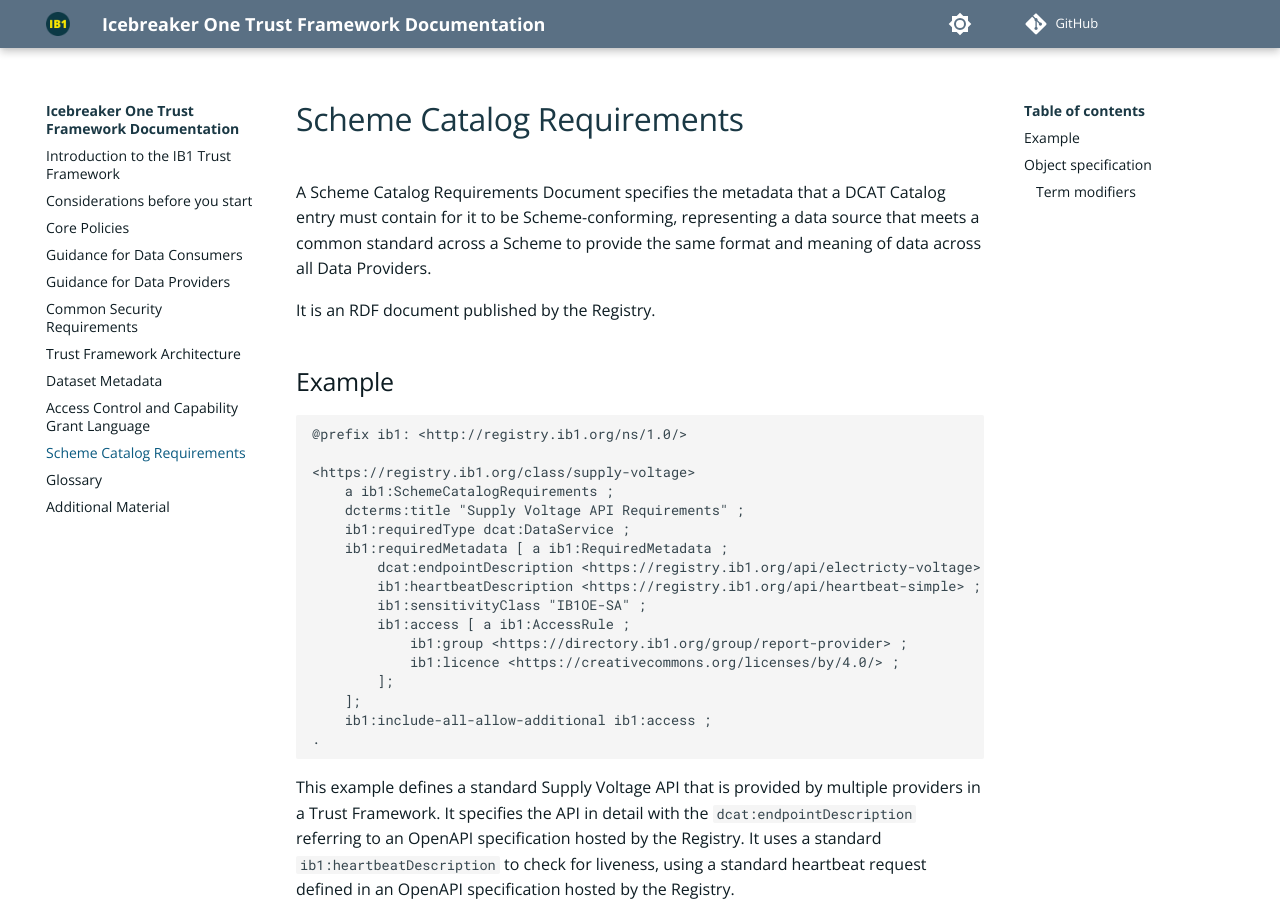
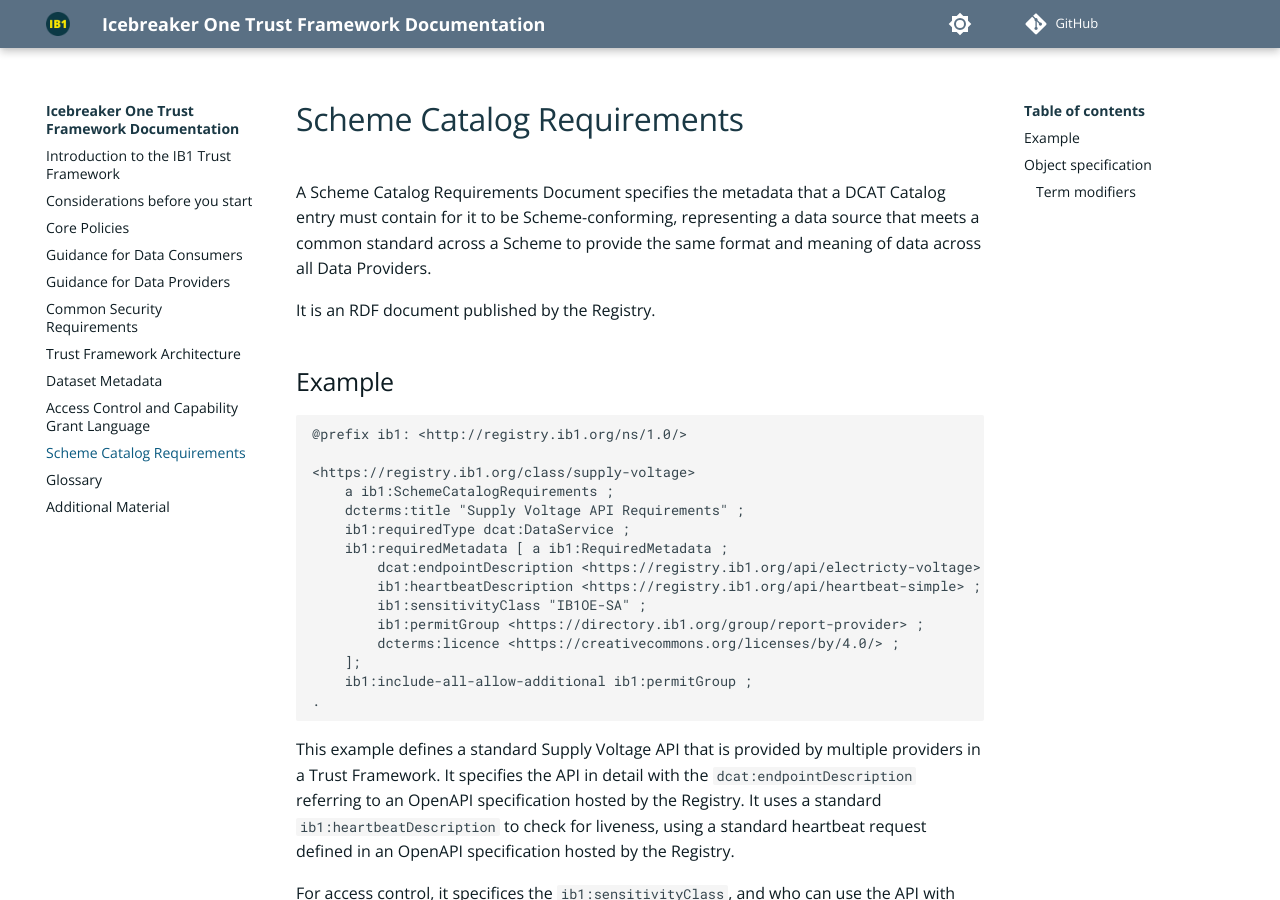
Before and after one commit to icebreakerone/ib1-technical-docs, an MkDocs documentation site: the page built from docs/scheme_catalog_requirements.md, in a window 1280 px wide and 900 px high. Built offline with MkDocs 1.6.1 and Material for MkDocs 9.7.7, drawn with Linux system fonts in a browser that asks for light colours; plug-ins that fetch from the network failed and are left out; comment, search, counter and statistics services are not loaded; the version menu is left out.

Commit message:
docs/scheme_catalog_requirements.md updated from https://stackedit.net/

````diff
--- a/docs/scheme_catalog_requirements.md
+++ b/docs/scheme_catalog_requirements.md
@@ -18,12 +18,10 @@
 	    dcat:endpointDescription <https://registry.ib1.org/api/electricty-voltage> ;
 	    ib1:heartbeatDescription <https://registry.ib1.org/api/heartbeat-simple> ;
 	    ib1:sensitivityClass "IB1OE-SA" ;
-	    ib1:access [ a ib1:AccessRule ;
-	        ib1:group <https://directory.ib1.org/group/report-provider> ;
-	        ib1:licence <https://creativecommons.org/licenses/by/4.0/> ;
-	    ];
+	    ib1:permitGroup <https://directory.ib1.org/group/report-provider> ;
+	    dcterms:licence <https://creativecommons.org/licenses/by/4.0/> ;
 	];
-	ib1:include-all-allow-additional ib1:access ;
+	ib1:include-all-allow-additional ib1:permitGroup ;
 .
 ```
 
````
Also changed, not shown: other parts of docs/scheme_catalog_requirements.md (+1 -1 lines).
